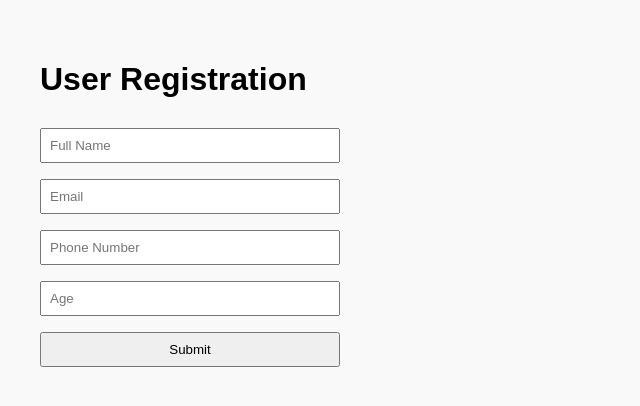
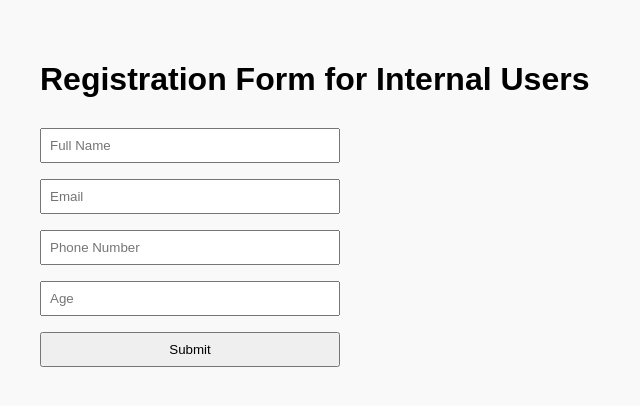
Before and after one commit to mramozd/form-ci-cd-training, a plain HTML site: page index.html in a window 1280 px wide. Shown: the whole page, without its empty margins (0-640 px from the left). Drawn offline with Linux system fonts and the light colour scheme.

Commit message:
Dev1: Update h1 to internal users

```diff
--- a/index.html
+++ b/index.html
@@ -6,7 +6,7 @@
   <link rel="stylesheet" href="form.css" />
 </head>
 <body>
-  <h1>User Registration</h1>
+  <h1>Registration Form for Internal Users</h1>
   <form>
     <input type="text" name="name" placeholder="Full Name" required />
     <input type="email" placeholder="Email" required />
```
